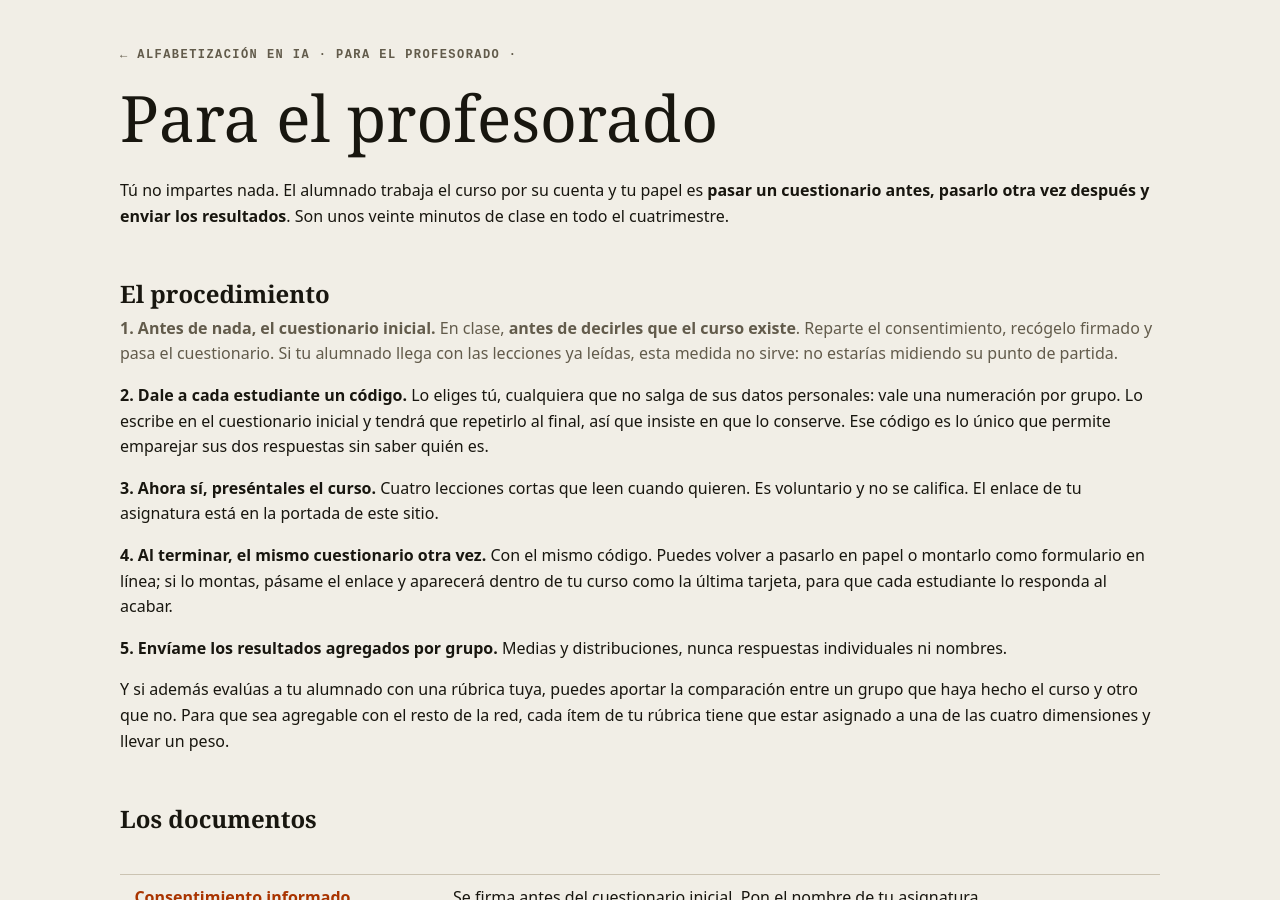
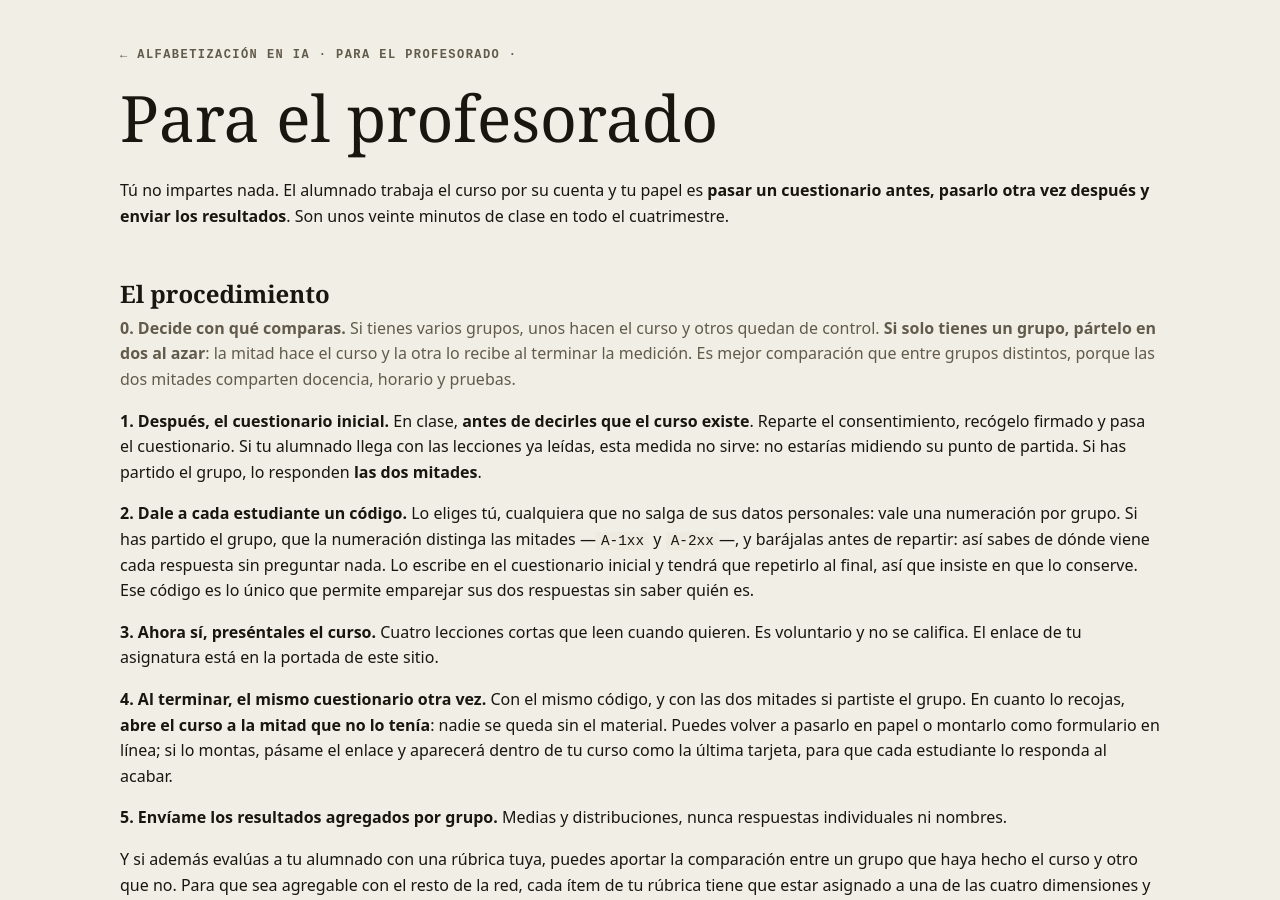
Before and after one commit to jorgeBIGS/innovacion-US-3165, a Jekyll site: the page built from profesorado.md, in a window 1280 px wide and 900 px high. Built offline with Jekyll 4.4.1, drawn with Linux system fonts in a browser that asks for light colours.

Commit message:
Modalidad de grupo único partido en dos, e ítem de cumplimiento
Para las asignaturas sin grupo de control: se parte el grupo al azar,
las dos mitades responden el cuestionario antes y después, y la mitad
de control recibe el curso en cuanto termina la medición. Es mejor
comparación que entre grupos paralelos, porque comparten docencia,
horario, pruebas y corrector.

Los códigos distinguen la mitad (A-1xx / A-2xx), así que la pertenencia
viaja con la respuesta sin preguntar nada.

El cuestionario final incorpora cuántas lecciones ha leído cada
estudiante. Sin esa medida, un resultado plano no distingue entre que
el material no funcione y que no lo hayan leído; y en la modalidad
partida detecta además la contaminación entre compañeros.

Co-Authored-By: Claude Opus 5 <noreply@anthropic.com>

```diff
--- a/profesorado.md
+++ b/profesorado.md
@@ -13,20 +13,29 @@ minutos de clase en todo el cuatrimestre.
 
 ## El procedimiento
 
-**1. Antes de nada, el cuestionario inicial.** En clase, **antes de decirles que el curso
+**0. Decide con qué comparas.** Si tienes varios grupos, unos hacen el curso y otros
+quedan de control. **Si solo tienes un grupo, pártelo en dos al azar**: la mitad hace el
+curso y la otra lo recibe al terminar la medición. Es mejor comparación que entre grupos
+distintos, porque las dos mitades comparten docencia, horario y pruebas.
+
+**1. Después, el cuestionario inicial.** En clase, **antes de decirles que el curso
 existe**. Reparte el consentimiento, recógelo firmado y pasa el cuestionario. Si tu
 alumnado llega con las lecciones ya leídas, esta medida no sirve: no estarías midiendo su
-punto de partida.
+punto de partida. Si has partido el grupo, lo responden **las dos mitades**.
 
 **2. Dale a cada estudiante un código.** Lo eliges tú, cualquiera que no salga de sus
-datos personales: vale una numeración por grupo. Lo escribe en el cuestionario inicial y
+datos personales: vale una numeración por grupo. Si has partido el grupo, que la
+numeración distinga las mitades —`A-1xx` y `A-2xx`—, y barájalas antes de repartir: así
+sabes de dónde viene cada respuesta sin preguntar nada. Lo escribe en el cuestionario inicial y
 tendrá que repetirlo al final, así que insiste en que lo conserve. Ese código es lo único
 que permite emparejar sus dos respuestas sin saber quién es.
 
 **3. Ahora sí, preséntales el curso.** Cuatro lecciones cortas que leen cuando quieren. Es
 voluntario y no se califica. El enlace de tu asignatura está en la portada de este sitio.
 
-**4. Al terminar, el mismo cuestionario otra vez.** Con el mismo código. Puedes volver a
+**4. Al terminar, el mismo cuestionario otra vez.** Con el mismo código, y con las dos
+mitades si partiste el grupo. En cuanto lo recojas, **abre el curso a la mitad que no lo
+tenía**: nadie se queda sin el material. Puedes volver a
 pasarlo en papel o montarlo como formulario en línea; si lo montas, pásame el enlace y
 aparecerá dentro de tu curso como la última tarjeta, para que cada estudiante lo responda
 al acabar.
```
Also changed, not shown: instrumentos/cuestionario-autopercepcion.md (+11 -1 lines), instrumentos/formulario-microsoft.md (+1 -0 lines), instrumentos/protocolo-aplicacion.md (+45 -6 lines), 4 other files.
